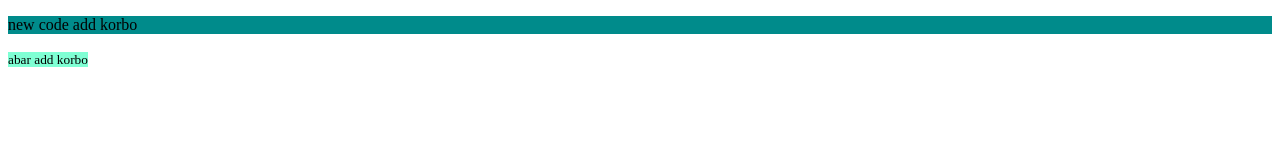
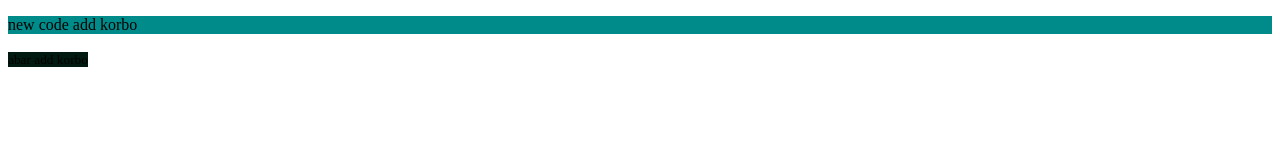
Before and after one commit to Zahid-sadi/first-repo, a plain HTML site: page index.html in a window 1280 px wide. Drawn offline with Linux system fonts and the light colour scheme.

Commit message:
coller-commit

```diff
--- a/style.css
+++ b/style.css
@@ -2,5 +2,5 @@
     background-color: darkcyan;
 }
 small{
-    background-color: aquamarine;
+    background-color: rgb(1, 26, 17);
 }
```
